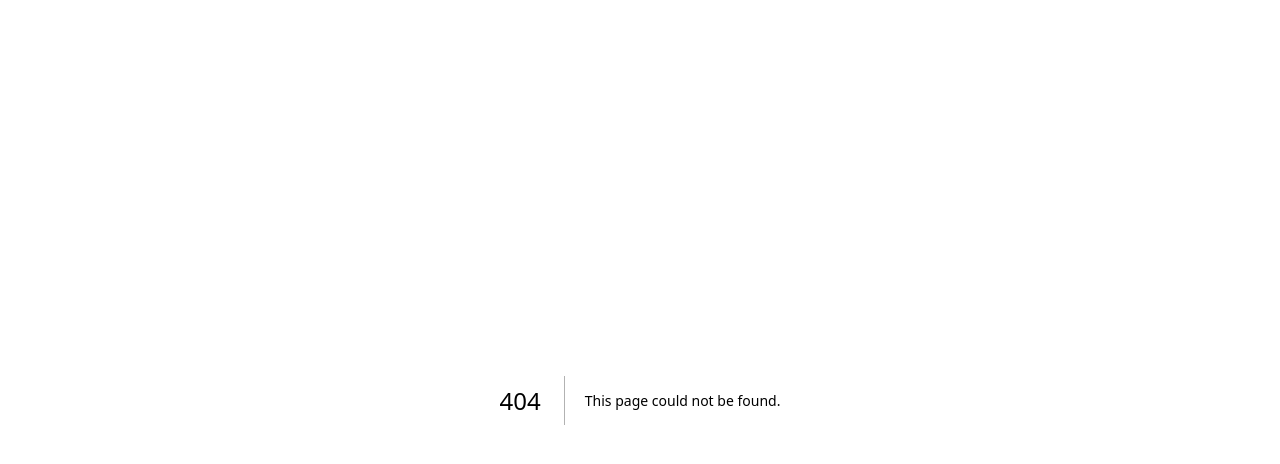
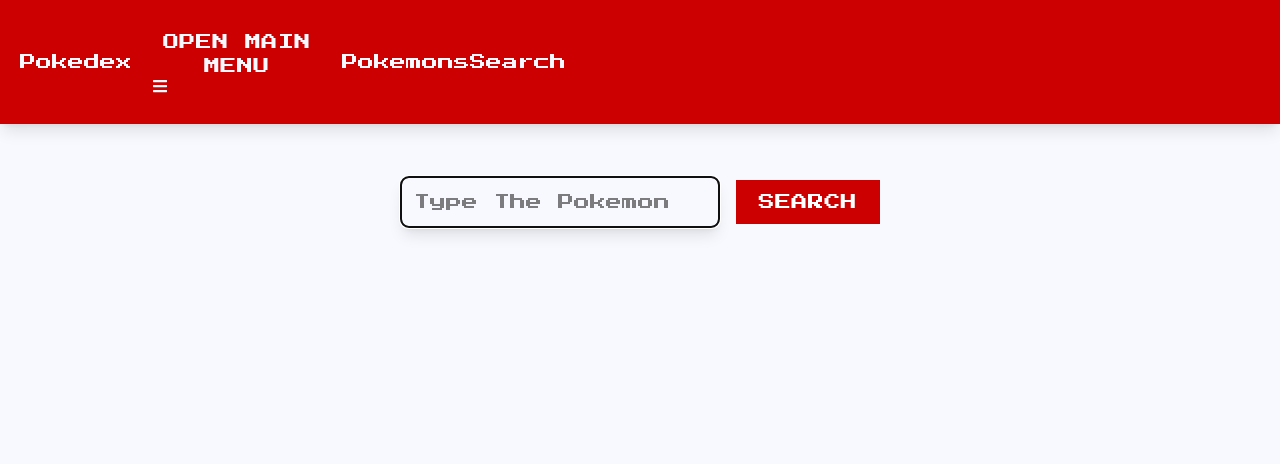
Before and after one commit to davide112233/pokemondex, a Next.js app: page /search in a window 1280 px wide. Before the commit this address had no page. Shown: the top 464 px of the page. Built offline with nearby package versions, Linux system fonts and the light colour scheme.

Commit message:
added the navbar, the modal to view the stats of the pokemon, a custom font that remembers it, the scale animation on the image of the searched pokemon

```diff
--- a/package.json
+++ b/package.json
@@ -18,6 +18,7 @@
     "next": "15.3.0",
     "react": "^19.0.0",
     "react-dom": "^19.0.0",
+    "react-icons": "^5.5.0",
     "zustand": "^5.0.3"
   },
   "devDependencies": {
--- /dev/null
+++ b/src/app/components/navigationBar.jsx
@@ -0,0 +1,28 @@
+"use client";
+
+import { Navbar, NavbarBrand, NavbarCollapse, NavbarLink, NavbarToggle } from "flowbite-react";
+import Link from "next/link";
+import DOMPurify from "isomorphic-dompurify";
+
+export default function NavigationBar() {
+    const navbarBrand = "pokedex";
+
+    const navbarLinks = [
+        { label: "pokemons", path: "/" },
+        { label: "search", path: "/search" },
+    ];
+
+    return (
+        <Navbar fluid className="navigation-bar">
+            <NavbarBrand as={Link} href={DOMPurify.sanitize("/")}>
+                <span className="navbar-brand" dangerouslySetInnerHTML={{ __html: DOMPurify.sanitize(navbarBrand) }} />
+            </NavbarBrand>
+            <NavbarToggle className="burger-button" />
+            <NavbarCollapse>
+                {navbarLinks.map((links, index) => (
+                    <NavbarLink className="navbar-link" key={index} href={DOMPurify.sanitize(links.path)} dangerouslySetInnerHTML={{ __html: DOMPurify.sanitize(links.label) }} />
+                ))}
+            </NavbarCollapse>
+        </Navbar>
+    );
+}
--- /dev/null
+++ b/src/app/components/pokemonModal.jsx
@@ -0,0 +1,63 @@
+"use client";
+
+import usePokemonStore from "../utils/pokemonStore";
+
+const typeColors = {
+    normal: '#A8A77A',
+    fire: '#EE8130',
+    water: '#6390F0',
+    electric: '#F7D02C',
+    grass: '#7AC74C',
+    ice: '#96D9D6',
+    fighting: '#C22E28',
+    poison: '#A33EA1',
+    ground: '#E2BF65',
+    flying: '#A98FF3',
+    psychic: '#F95587',
+    bug: '#A6B91A',
+    rock: '#B6A136',
+    ghost: '#735797',
+    dragon: '#6F35FC',
+    dark: '#705746',
+    steel: '#B7B7CE',
+    fairy: '#D685AD',
+};
+
+export default function PokemonModal() {
+    const { pokemon, showModal, closeModal } = usePokemonStore();
+
+    if (!showModal || !pokemon) return null;
+
+    const primaryType = pokemon.types[0].type.name;
+    const backgroundColor = typeColors[primaryType] || "#FFFFFF";
+
+    return (
+        <div className="fixed inset-0 z-50 flex items-center justify-center bg-black bg-opacity-50">
+            <div
+                className="rounded-xl p-6 text-white shadow-lg w-80 max-h-[90vh] overflow-y-auto"
+                style={{ backgroundColor }}
+            >
+                <h2 className="text-2xl font-bold capitalize mb-4">{pokemon.name}</h2>
+                <img
+                    src={pokemon.sprites.other.home.front_default}
+                    alt={pokemon.name}
+                    className="mx-auto mb-4 w-32 h-32 object-cover"
+                />
+                <ul className="space-y-2">
+                    {pokemon.stats.map((stat) => (
+                        <li key={stat.stat.name} className="flex justify-between">
+                            <span className="capitalize">{stat.stat.name}</span>
+                            <span>{stat.base_stat}</span>
+                        </li>
+                    ))}
+                </ul>
+                <button
+                    className="mt-6 bg-white text-white px-4 py-2 rounded hover:bg-gray-100 w-full"
+                    onClick={closeModal}
+                >
+                    Close
+                </button>
+            </div>
+        </div>
+    );
+}
--- a/src/app/components/pokemonOutput.jsx
+++ b/src/app/components/pokemonOutput.jsx
@@ -1,13 +1,60 @@
+"use client";
+
 import usePokemonStore from "../utils/pokemonStore";
+import { IoIosCloseCircleOutline } from "react-icons/io";
+import PokemonModal from "./pokemonModal";
+
+const typeColors = {
+    normal: '#A8A77A',
+    fire: '#EE8130',
+    water: '#6390F0',
+    electric: '#F7D02C',
+    grass: '#7AC74C',
+    ice: '#96D9D6',
+    fighting: '#C22E28',
+    poison: '#A33EA1',
+    ground: '#E2BF65',
+    flying: '#A98FF3',
+    psychic: '#F95587',
+    bug: '#A6B91A',
+    rock: '#B6A136',
+    ghost: '#735797',
+    dragon: '#6F35FC',
+    dark: '#705746',
+    steel: '#B7B7CE',
+    fairy: '#D685AD',
+};
 
 export default function PokemonOutput() {
-    const { pokemon } = usePokemonStore();
+    const { pokemon, closePokemonCard, openModal } = usePokemonStore();
+
+    if (!pokemon) return null;
+
+    const primaryType = pokemon.types[0].type.name;
+    const backgroundColor = typeColors[primaryType] || "#FFFFFF";
 
     return (
-        <div className="pokemon-output">
-            <div className="pokemon-image-box">
-                <img className="pokemon-image" src={pokemon.sprites.other.home.front_default} alt={pokemon.name} />
+        <>
+            <div className="pokemon-output">
+                <div className="pokemon-image-box" style={{ backgroundColor }}>
+                    <div className="pokemon-buttons-card-box">
+                        <button
+                            className="close-pokemon-card-button"
+                            onClick={closePokemonCard}
+                        >
+                            <IoIosCloseCircleOutline size={24} />
+                        </button>
+                    </div>
+                    <img
+                        className="pokemon-image cursor-pointer"
+                        src={pokemon.sprites.other.home.front_default}
+                        alt={pokemon.name}
+                        onClick={openModal}
+                    />
+                </div>
             </div>
-        </div>
+
+            <PokemonModal />
+        </>
     );
 }
--- a/src/app/components/searchForm.jsx
+++ b/src/app/components/searchForm.jsx
@@ -1,15 +1,18 @@
 'use client';
 
+import { useEffect, useRef } from 'react';
 import { Button } from 'flowbite-react';
 import usePokemonStore from '../utils/pokemonStore';
 import DOMPurify from "isomorphic-dompurify";
 
 export default function SearchForm() {
-    const { search, setSearch, fetchPokemon } = usePokemonStore();
+    const { search, setSearch, fetchPokemon, pokemon } = usePokemonStore();
+    const inputRef = useRef(null);
 
-    const handleSearch = () => {
+    const handleSearch = async () => {
         if (search.trim() !== '') {
-            fetchPokemon(search);
+            await fetchPokemon(search);
+            setSearch('');
         }
     };
 
@@ -25,22 +28,30 @@
         handleSearch();
     };
 
-    const searchPokemonPlaceholder = "type the pokemon";
-    const searchPokemonButton = "search";
+    useEffect(() => {
+        if (!pokemon && inputRef.current) {
+            inputRef.current.focus();
+        }
+    }, [pokemon]);
 
     return (
         <div className="search-form-box">
             <form className="search-pokemon-form" autoComplete='off' onSubmit={handleSubmit}>
                 <input
+                    ref={inputRef}
                     type="text"
                     value={search}
                     onChange={(e) => setSearch(e.target.value)}
                     onKeyDown={handleKeyDown}
                     required
-                    placeholder={DOMPurify.sanitize(searchPokemonPlaceholder)}
+                    placeholder={DOMPurify.sanitize("type the pokemon")}
                 />
                 <div className="search-pokemon-button-box">
-                    <Button type="submit" className='search-pokemon-button' dangerouslySetInnerHTML={{ __html: DOMPurify.sanitize(searchPokemonButton) }} />
+                    <Button
+                        type="submit"
+                        className='search-pokemon-button'
+                        dangerouslySetInnerHTML={{ __html: DOMPurify.sanitize("search") }}
+                    />
                 </div>
             </form>
         </div>
--- a/src/app/globals.css
+++ b/src/app/globals.css
@@ -13,7 +13,7 @@
 }
 
 html, body {
-    @apply overflow-x-hidden;
+    @apply overflow-x-hidden scroll-smooth;
 }
 
 body {
@@ -24,6 +24,25 @@
     @apply flex flex-col min-h-screen gap-5 grow;
     background-color: var(--background);
     color: var(--accent);
+}
+
+.navigation-bar {
+    @apply p-5 shadow-lg;
+    background-color: var(--primary);
+}
+
+.navbar-brand {
+    @apply capitalize 2xl:text-2xl;
+    color: var(--background);
+}
+
+.navbar-link {
+    color: var(--background);
+    @apply capitalize;
+}
+
+.burger-button {
+    color: var(--background);
 }
 
 input[type="text"] {
@@ -61,7 +80,7 @@
 }
 
 .pokemon-output {
-    @apply absolute w-full flex justify-center 2xl:top-26 sm:top-28 md:top-26 top-40 left-0;
+    @apply absolute w-full flex justify-center 2xl:top-48 sm:top-56 md:top-52 top-66 left-0;
 }
 
 .pokemon-image-box {
@@ -70,5 +89,20 @@
 }
 
 .pokemon-image {
-    @apply object-cover w-52;
+    @apply object-cover w-64;
+    transition: all 0.52s ease-out;
 }
+
+.pokemon-image:hover {
+    transform: scale(1.1);
+}
+
+.pokemon-buttons-card-box {
+    @apply flex justify-end w-full cursor-default;
+}
+
+.close-pokemon-card-button {
+    @apply w-fit text-4xl p-0;
+    color: var(--background);
+    background-color: transparent;
+}
--- a/src/app/layout.js
+++ b/src/app/layout.js
@@ -1,6 +1,14 @@
 import "./globals.css";
 import DOMPurify from "isomorphic-dompurify";
 import { metadata } from "./utils/metaData";
+import { Press_Start_2P } from 'next/font/google';
+
+const pressStart2P = Press_Start_2P({
+  subsets: ['latin'],
+  weight: '400',
+  display: 'swap',
+  variable: '--font-press-start-2p',
+});
 
 export default function RootLayout({ children }) {
   return (
@@ -14,7 +22,7 @@
         <meta name="viewport" content={DOMPurify.sanitize(metadata.viewport)} />
         <meta name="type" content={DOMPurify.sanitize(metadata.type)} />
       </head>
-      <body>
+      <body className={pressStart2P.className}>
         {children}
       </body>
     </html>
--- a/src/app/page.js
+++ b/src/app/page.js
@@ -1,18 +1,11 @@
 "use client";
 
-import PokemonOutput from "./components/pokemonOutput";
-import SearchForm from "./components/searchForm";
-import usePokemonStore from "./utils/pokemonStore";
+import NavigationBar from "./components/navigationBar";
 
 export default function Home() {
-  const { pokemon, loading, error } = usePokemonStore();
-
   return (
     <main>
-      <SearchForm />
-      {pokemon && !loading && (
-        <PokemonOutput />
-      )}
+      <NavigationBar />
     </main>
   );
 }
--- /dev/null
+++ b/src/app/search/page.js
@@ -0,0 +1,20 @@
+"use client";
+
+import NavigationBar from "../components/navigationBar";
+import PokemonOutput from "../components/pokemonOutput";
+import SearchForm from "../components/searchForm";
+import usePokemonStore from "../utils/pokemonStore";
+
+export default function Search() {
+    const { pokemon, loading, error } = usePokemonStore();
+
+    return (
+        <main>
+            <NavigationBar />
+            <SearchForm />
+            {pokemon && !loading && (
+                <PokemonOutput />
+            )}
+        </main>
+    );
+}
--- a/src/app/utils/pokemonStore.js
+++ b/src/app/utils/pokemonStore.js
@@ -9,6 +9,10 @@
     loading: false,
     error: null,
 
+    showModal: false,
+    openModal: () => set({ showModal: true }),
+    closeModal: () => set({ showModal: false }),
+
     fetchPokemon: async (name) => {
         set({ loading: true, error: null });
         try {
@@ -18,6 +22,8 @@
             set({ error: 'Pokémon not found', pokemon: null, loading: false });
         }
     },
+
+    closePokemonCard: () => set({ pokemon: null, search: '', showModal: false }),
 }));
 
 export default usePokemonStore;
```
Also changed, not shown: 1 other file (tests, documents, lock files or other folders).
